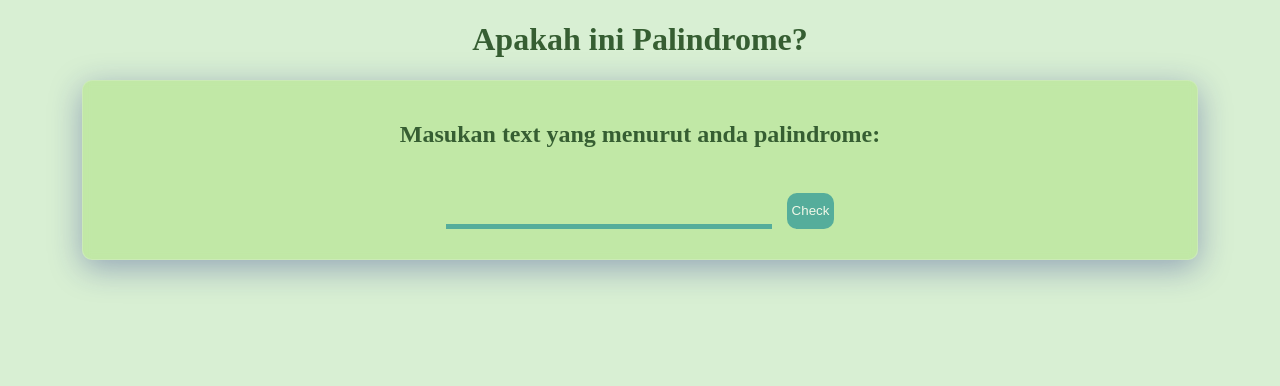
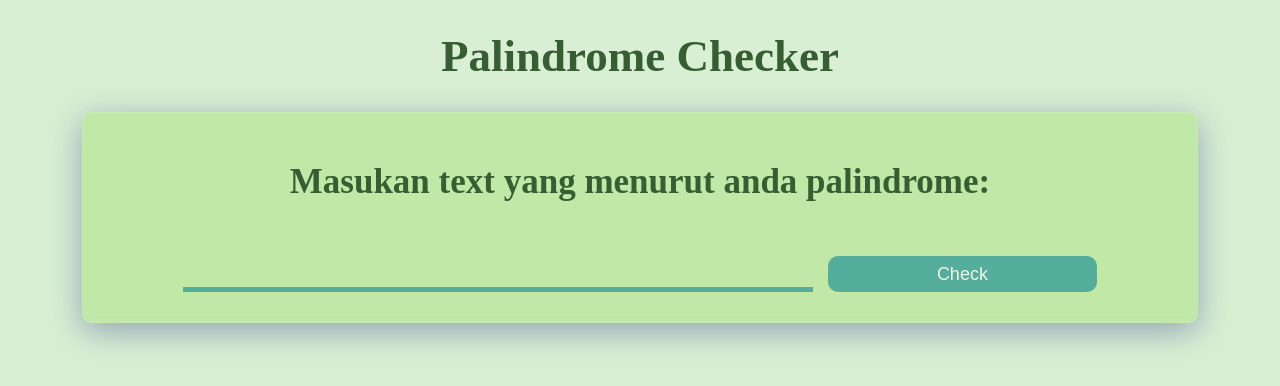
Before and after one commit to dewa-nanda/Palindrome-Checker, a plain HTML site: page index.html in a window 1280 px wide. Drawn offline with Linux system fonts and the light colour scheme.

Commit message:
update css

```diff
--- a/index.html
+++ b/index.html
@@ -8,7 +8,7 @@
   <body>
     <div>
       <div id="heading-content">
-        <h1>Apakah ini Palindrome?</h1>
+        <h1>Palindrome Checker</h1>
       </div>
 
       <div id="main-content">
--- a/styles.css
+++ b/styles.css
@@ -5,6 +5,7 @@ body {
   #heading-content h1{
     color: #365E32;
     text-align:center;
+    font-size: 45px;
   }
 
   #main-content {
@@ -24,6 +25,7 @@ body {
   }
 
   #main-content h2{
+    font-size: 35px;
     color: #365E32;
   }
 
@@ -32,6 +34,7 @@ body {
     display:flex;
     justify-content: center;
     gap:15px;
+    width: 85%;
   }
 
   #text-input {
@@ -39,7 +42,8 @@ body {
     border:0px;
     text-align:center;
     font-size:25px;
-    border-bottom: 5px solid #55AD9B
+    border-bottom: 5px solid #55AD9B;
+    flex-basis: 70%;
   }
 
   #check-btn {
@@ -48,6 +52,8 @@ body {
     border-radius: 10px;
     color:#F1F8E8;
     padding:5px;
+    flex-basis: 30%;
+    font-size: 18px;
   }
 
   #check-btn:hover{
```
